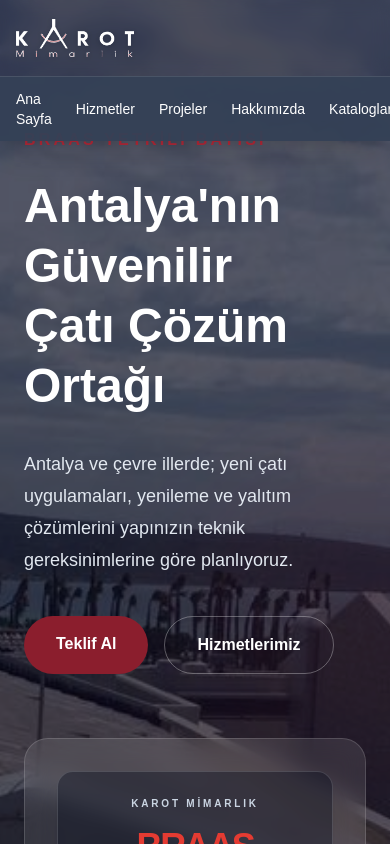
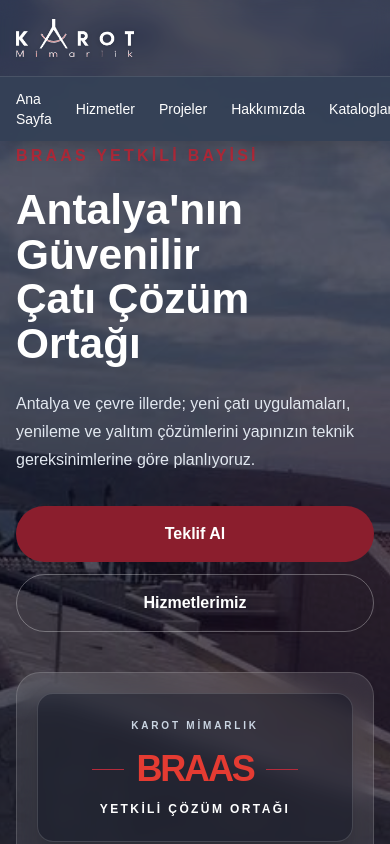
Before and after one commit to ataberko7/karotmimarlik, a Next.js app: page / in a window 390 px wide. Shown: the top 844 px of the page. Built offline with nearby package versions, Linux system fonts and the light colour scheme.

Commit message:
Polish mobile layout and refresh Alva Donna image

```diff
--- a/app/globals.css
+++ b/app/globals.css
@@ -23,6 +23,12 @@ body {
   background: var(--background);
   color: var(--foreground);
   font-family: Arial, Helvetica, sans-serif;
+  overflow-x: hidden;
+}
+
+@media (max-width: 639px) {
+  h1 { text-wrap: balance; }
+  button, a { -webkit-tap-highlight-color: transparent; }
 }
 
 @keyframes confirmation-draw {
--- a/components/Hero.tsx
+++ b/components/Hero.tsx
@@ -3,7 +3,7 @@ import Link from "next/link";
 
 export default function Hero() {
   return (
-    <section className="relative min-h-screen overflow-hidden bg-slate-950 text-white">
+    <section className="relative min-h-[760px] overflow-hidden bg-slate-950 text-white sm:min-h-screen">
       {/* Arka plan fotoğrafı */}
       <Image
         src="/images/hero.jpg"
@@ -20,8 +20,8 @@ export default function Hero() {
       <div className="absolute -right-40 top-1/3 h-96 w-96 rounded-full bg-[#8B1E2D]/10 blur-3xl" />
 
       {/* İçerik */}
-      <div className="relative z-10 flex min-h-screen items-center">
-        <div className="mx-auto grid w-full max-w-7xl items-center gap-16 px-6 py-32 md:grid-cols-[1.2fr_0.8fr]">
+      <div className="relative z-10 flex min-h-[760px] items-center sm:min-h-screen">
+        <div className="mx-auto grid w-full max-w-7xl items-center gap-10 px-4 pb-14 pt-36 sm:gap-16 sm:px-6 sm:py-32 md:grid-cols-[1.2fr_0.8fr]">
 
           {/* Sol taraf */}
           <div>
@@ -29,7 +29,7 @@ export default function Hero() {
               Braas Yetkili Bayisi
             </p>
 
-            <h1 data-i18n-rich="home-hero" className="mt-6 max-w-4xl text-5xl font-bold leading-tight md:text-7xl">
+            <h1 data-i18n-rich="home-hero" className="mt-5 max-w-4xl text-[2.65rem] font-bold leading-[1.05] sm:text-5xl md:text-7xl">
               Antalya&apos;nın
               <br />
               Güvenilir
@@ -37,22 +37,22 @@ export default function Hero() {
               Çatı Çözüm Ortağı
             </h1>
 
-            <p className="mt-8 max-w-2xl text-lg leading-8 text-slate-200">
+            <p className="mt-6 max-w-2xl text-base leading-7 text-slate-200 sm:mt-8 sm:text-lg sm:leading-8">
               Antalya ve çevre illerde; yeni çatı uygulamaları, yenileme ve
               yalıtım çözümlerini yapınızın teknik gereksinimlerine göre planlıyoruz.
             </p>
 
-            <div className="mt-10 flex flex-wrap gap-4">
+            <div className="mt-8 flex flex-col gap-3 sm:mt-10 sm:flex-row sm:flex-wrap sm:gap-4">
               <a
                 href="#teklif-al"
-                className="rounded-full bg-[#8B1E2D] px-8 py-4 font-semibold transition hover:bg-[#721724]"
+                className="rounded-full bg-[#8B1E2D] px-8 py-4 text-center font-semibold transition hover:bg-[#721724]"
               >
                 Teklif Al
               </a>
 
               <Link
                 href="/hizmetler"
-                className="rounded-full border border-white/30 px-8 py-4 font-semibold transition hover:bg-white hover:text-slate-900"
+                className="rounded-full border border-white/30 px-8 py-4 text-center font-semibold transition hover:bg-white hover:text-slate-900"
               >
                 Hizmetlerimiz
               </Link>
@@ -61,7 +61,7 @@ export default function Hero() {
 
           {/* Sağ taraf - BMI / BRAAS */}
           <div className="flex justify-center md:justify-end">
-            <div className="w-full max-w-sm rounded-3xl border border-white/15 bg-white/10 p-8 backdrop-blur-md">
+            <div className="w-full max-w-sm rounded-3xl border border-white/15 bg-white/10 p-5 backdrop-blur-md sm:p-8">
 
               {/* Braas yetkili çözüm ortağı rozeti */}
               <div className="rounded-2xl border border-white/15 bg-slate-950/35 p-6 text-center shadow-xl shadow-black/10">
--- a/data/hotel-projects.ts
+++ b/data/hotel-projects.ts
@@ -7,6 +7,6 @@ export const hotelProjects = [
   { id: "ela-excellence-belek", name: "Ela Excellence Resort Belek", region: "Belek", location: "Belek · Antalya", row: 21, image: "/images/hotels/ela-excellence-belek-aerial.png", position: "center center", source: "https://www.elahotels.com/" },
   { id: "limak-lara", name: "Limak Lara Deluxe Hotel & Resort", region: "Lara / Kundu", location: "Lara · Antalya", row: 42, image: "/images/hotels/limak-lara-aerial.jpg", position: "center 72%", source: "https://www.limakhotels.com/tr/limak-lara-gallery" },
   { id: "sural-resort", name: "Süral Resort Hotel", region: "Side / Manavgat", location: "Çolaklı · Manavgat", row: 22, image: "/images/hotels/sural-resort-aerial.jpg", position: "center 42%", source: "https://sural.com.tr/en/hotels/sural-resort/" },
-  { id: "alva-donna", name: "Alva Donna Exclusive Hotel & Spa", currentName: "Dobedan Exclusive Hotel & Spa", region: "Belek", location: "Boğazkent · Belek", row: 38, image: "/images/hotels/alva-donna-aerial.jpg", position: "center 28%", source: "https://www.dobedanhotels.com/en/hotels/dobedan-exclusive-hotel-spa/" },
+  { id: "alva-donna", name: "Alva Donna Exclusive Hotel & Spa", currentName: "Dobedan Exclusive Hotel & Spa", region: "Belek", location: "Boğazkent · Belek", row: 38, image: "/images/hotels/alva-donna-belek-aerial.jpg", position: "center 48%", source: "https://www.dobedanhotels.com/en/hotels/dobedan-exclusive-hotel-spa/" },
   { id: "kempinski-dome", name: "Kempinski Hotel The Dome", region: "Belek", location: "Belek · Antalya", row: 46, image: "/images/hotels/kempinski-dome-aerial.jpg", position: "center 48%", source: "https://www.kempinski.com/en/hotel-the-dome/gallery" },
 ];
```
Also changed, not shown: public/images/hotels/alva-donna-belek-aerial.jpg (added).
